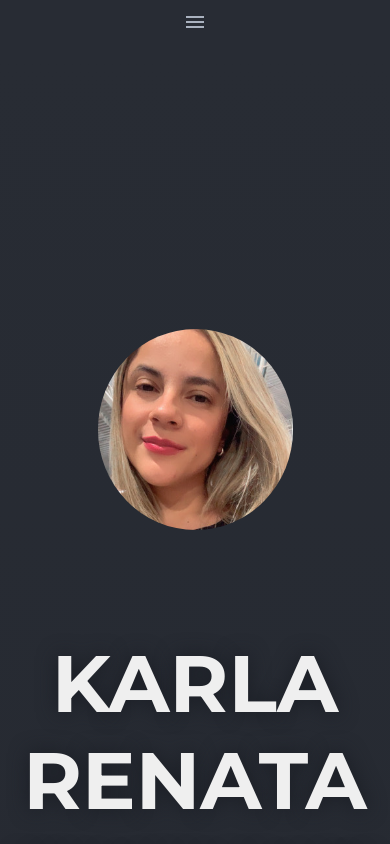
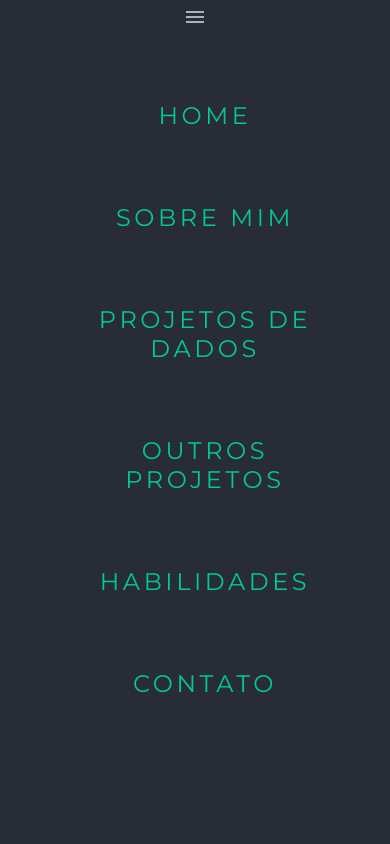
Before and after one commit to karlarenatadev/portfolio-karla-renata, a plain HTML site: page index.html in a window 390 px wide. Both pictures are taken after a click on the element "menu". Shown: the top 844 px of the page. Drawn offline with nearby package versions, Linux system fonts and the light colour scheme.

Commit message:
aparecer menu aberto

```diff
--- a/style/mobile.css
+++ b/style/mobile.css
@@ -7,11 +7,14 @@
         #burguer {
             display: block;
             text-align: center;
-            padding: 10px;
+            padding: 5px;
             cursor: pointer;
         }
        .menu {
             display: none;
+        }
+        .menu.menu-aberto{
+            display: grid;
         }
         nav li.menu-list {
             display: block;
```
